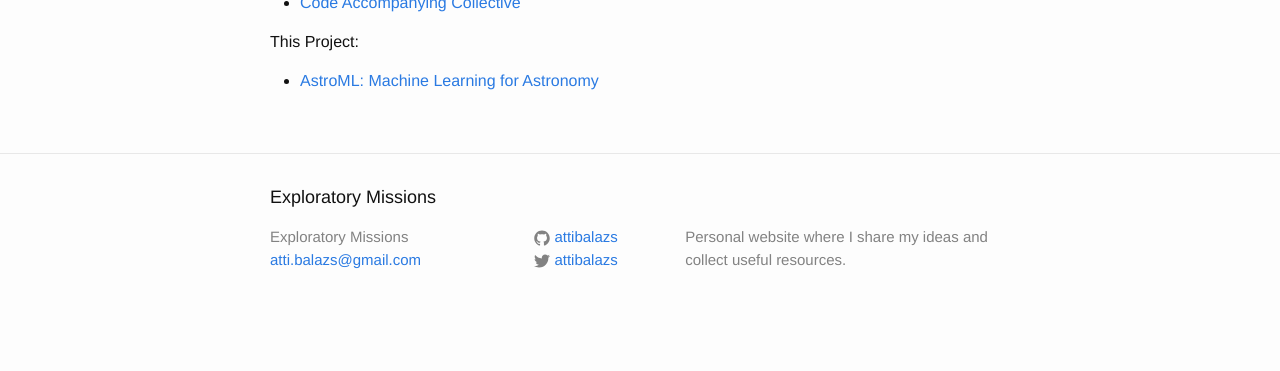
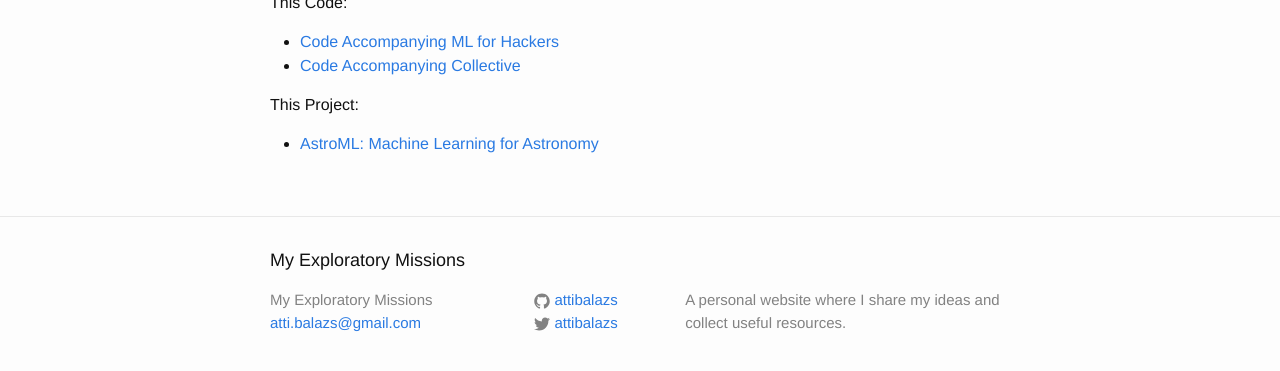
Before and after one commit to gspanoae/softwareranch.github.io, a Jekyll site: the page built from _posts/2016-01-22-machine-learning-resources.markdown, in a window 1280 px wide and 900 px high, scrolled down 999 px, cut to the strip 506-877 px from the top of the window. Built offline with Jekyll 4.4.1, drawn with Linux system fonts in a browser that asks for light colours; before the commit the page ends 1836 px from its top, so only the background shows below that; some of the changed text lies outside the part shown.

```diff
--- a/_config.yml
+++ b/_config.yml
@@ -6,10 +6,10 @@
 # 'jekyll serve'. If you change this file, please restart the server process.
 
 # Site settings
-title: Exploratory Missions
+title: My Exploratory Missions
 email: atti.balazs@gmail.com
 description: > # this means to ignore newlines until "baseurl:"
-  Personal website where I share my ideas and collect useful resources.
+  A personal website where I share my ideas and collect useful resources.
 baseurl: "" # the subpath of your site, e.g. /blog
 url: "" # the base hostname & protocol for your site
 twitter_username: attibalazs
--- a/_posts/2016-01-22-machine-learning-resources.markdown
+++ b/_posts/2016-01-22-machine-learning-resources.markdown
@@ -2,10 +2,12 @@
 layout: post
 title:  "What are some good machine learning resources?"
 date:   2016-01-22 17:20:26 +0000
-categories: machine-learning resources
+categories: resources machine-learning
 ---
 
 I asked myself what are some good resources for learning machine learning. I found a couple on Udacity which seem good. There are also courses on statistics which explain the basics. I\`ll keep adding to these lists when i find more.
+
+The Udacity !Intro to Machine Learning course is really good, i am making my way through it at the moment and am enjoying it.
 
 These courses:
 
```
